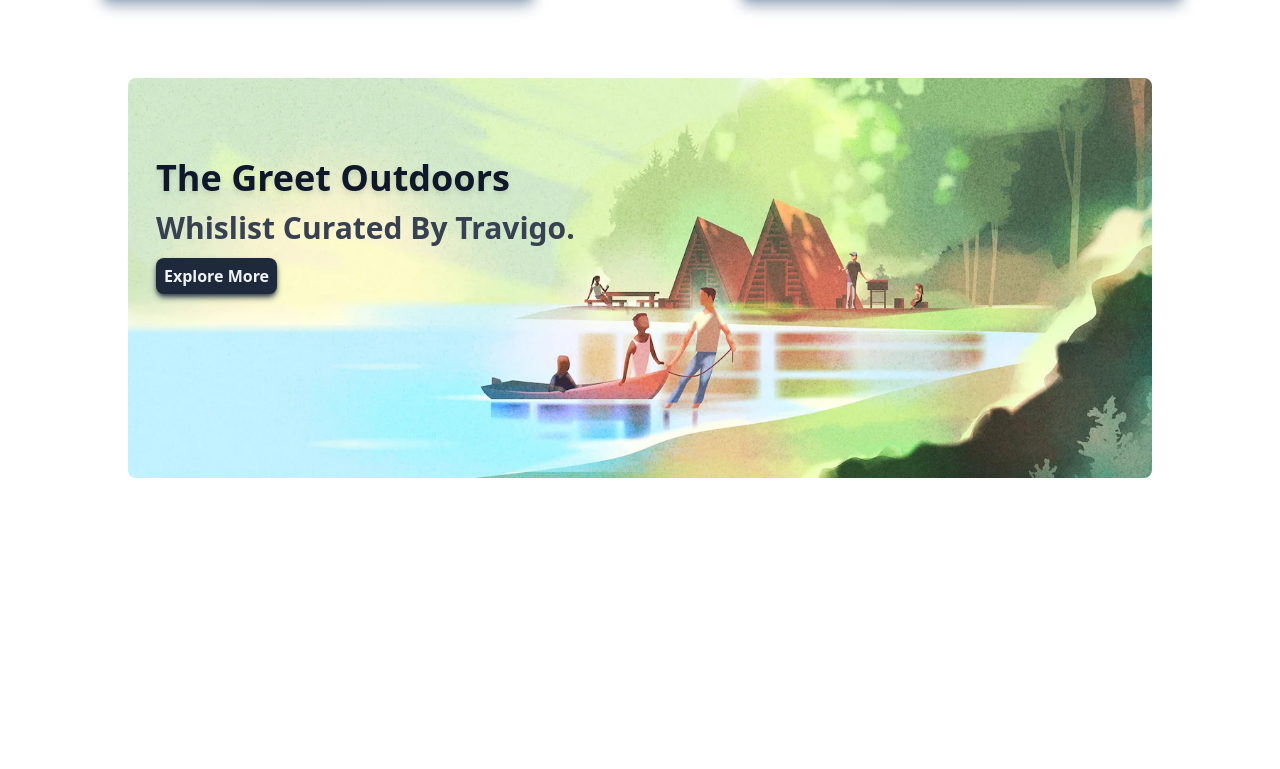
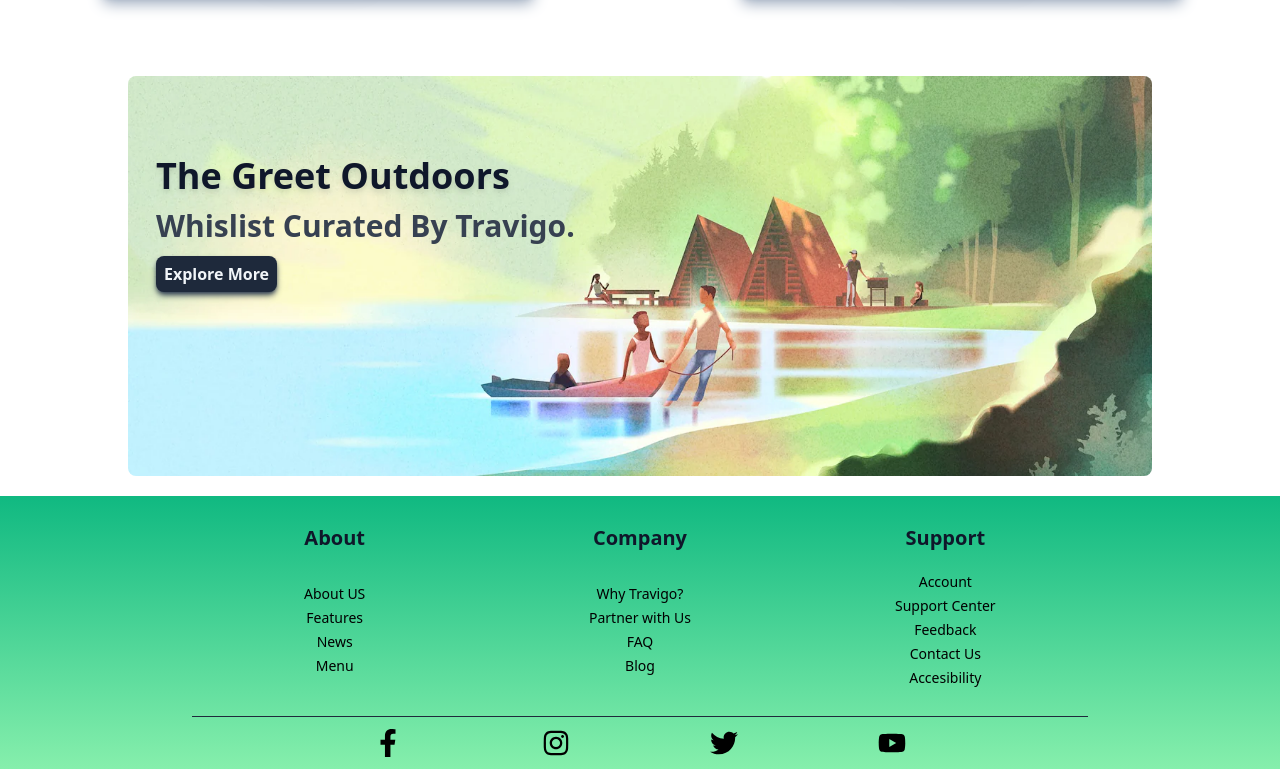
Before and after one commit to codexive-zech/TravelSwift, a React (Vite) app: page / in a window 1280 px wide. Shown: the part 2870-3639 px from the top of the page. Before the commit the page ends 3368 px from the top, so only its background shows below. Built offline with nearby package versions, Linux system fonts and the light colour scheme.

Commit message:
Added Footer Section

```diff
--- a/src/App.jsx
+++ b/src/App.jsx
@@ -3,6 +3,7 @@
   Advertise,
   Banner,
   Explore,
+  Footer,
   Hero,
   Memory,
   Navbar,
@@ -19,6 +20,7 @@
       <Advertise />
       <Pricing />
       <Banner />
+      <Footer />
     </>
   );
 }
--- a/src/components/Banner.jsx
+++ b/src/components/Banner.jsx
@@ -13,7 +13,7 @@
             className=" w-full h-[50vh] md:h-[40vh] sm:h-[35vh] xs:h-[30vh] object-fill rounded-lg"
           />
         </div>
-        <div className=" absolute top-20 left-7 right-0 flex flex-col items-start justify-center md:items-center md:justify-center md:left-0 gap-3 md:gap-2">
+        <div className=" absolute top-20 xs:top-10 left-7 right-0 flex flex-col items-start justify-center md:items-center md:justify-center md:left-0 gap-3 md:gap-2">
           <h1 className=" text-4xl lg:text-3xl md:text-2xl sm:text-xl font-bold text-slate-900 filter drop-shadow-md">
             {title}
           </h1>
--- a/src/components/Card.jsx
+++ b/src/components/Card.jsx
@@ -30,7 +30,7 @@
           </div>
         </div>
         {/* body */}
-        <hr className="h-[0.5vh] bg-slate-500 my-3" />
+        <hr className="h-[0.3vh] md:h-[0.1vh] bg-slate-500 my-3" />
         <div className="grid items-center justify-items-start gap-5 md:gap-3">
           {planContent.map((content, index) => {
             const { iconBox, text } = content;
--- /dev/null
+++ b/src/components/Footer.jsx
@@ -0,0 +1,62 @@
+import React from "react";
+import { footerAPI } from "../utils/data";
+
+const Footer = () => {
+  const { socialLinks, links, titles } = footerAPI;
+  return (
+    <footer className=" mt-4 bg-gradient-to-b from-emerald-500 to-green-300">
+      <div className="travigo-container w-full max-w-4xl md:w-[85vw]">
+        <div className=" grid items-center justify-items-center gap-5 md:gap-4 grid-cols-3 py-7 md:py-5">
+          {titles.map((value, index) => {
+            const { title } = value;
+            return (
+              <div
+                key={index}
+                className=" grid items-center justify-items-center"
+              >
+                <h1 className=" font-bold text-xl text-slate-900 capitalize">
+                  {title}
+                </h1>
+              </div>
+            );
+          })}
+          {links.map((linkList, index) => {
+            return (
+              <ul
+                key={index}
+                className="grid items-center justify-items-center gap-1"
+              >
+                {linkList.map((list, index) => {
+                  const { link } = list;
+                  return (
+                    <li key={index} className=" text-sm md:text-xs font-normal">
+                      {link}
+                    </li>
+                  );
+                })}
+              </ul>
+            );
+          })}
+        </div>
+        <div>
+          <div className="h-[0.1vh] bg-slate-800"></div>
+          <div className=" grid items-center justify-items-center grid-cols-4 w-full max-w-2xl md:w-[85vw] m-auto py-3">
+            {socialLinks.map((links, index) => {
+              const { icon } = links;
+              return (
+                <img
+                  src={icon}
+                  alt="social-links"
+                  className="w-7 h-7 lg:w-6 lg:h-6 md:w-5 md:h-5 cursor-pointer"
+                  key={index}
+                />
+              );
+            })}
+          </div>
+        </div>
+      </div>
+    </footer>
+  );
+};
+
+export default Footer;
--- a/src/components/index.js
+++ b/src/components/index.js
@@ -6,5 +6,16 @@
 import Advertise from "./Advertise";
 import Pricing from "./Pricing";
 import Banner from "./Banner";
+import Footer from "./Footer";
 
-export { Hero, Navbar, PopupMenu, Memory, Explore, Advertise, Pricing, Banner };
+export {
+  Hero,
+  Navbar,
+  PopupMenu,
+  Memory,
+  Explore,
+  Advertise,
+  Pricing,
+  Banner,
+  Footer,
+};
```
